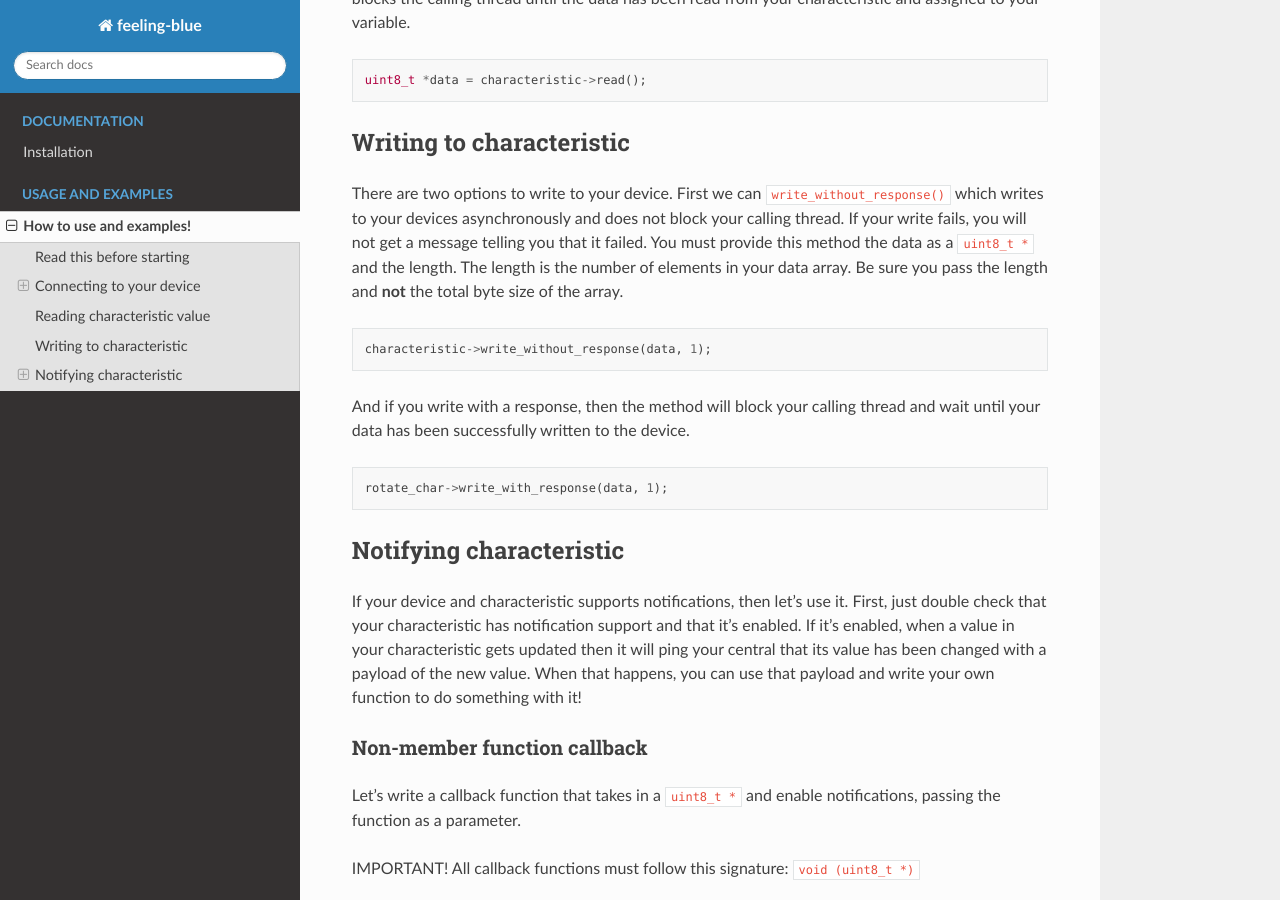
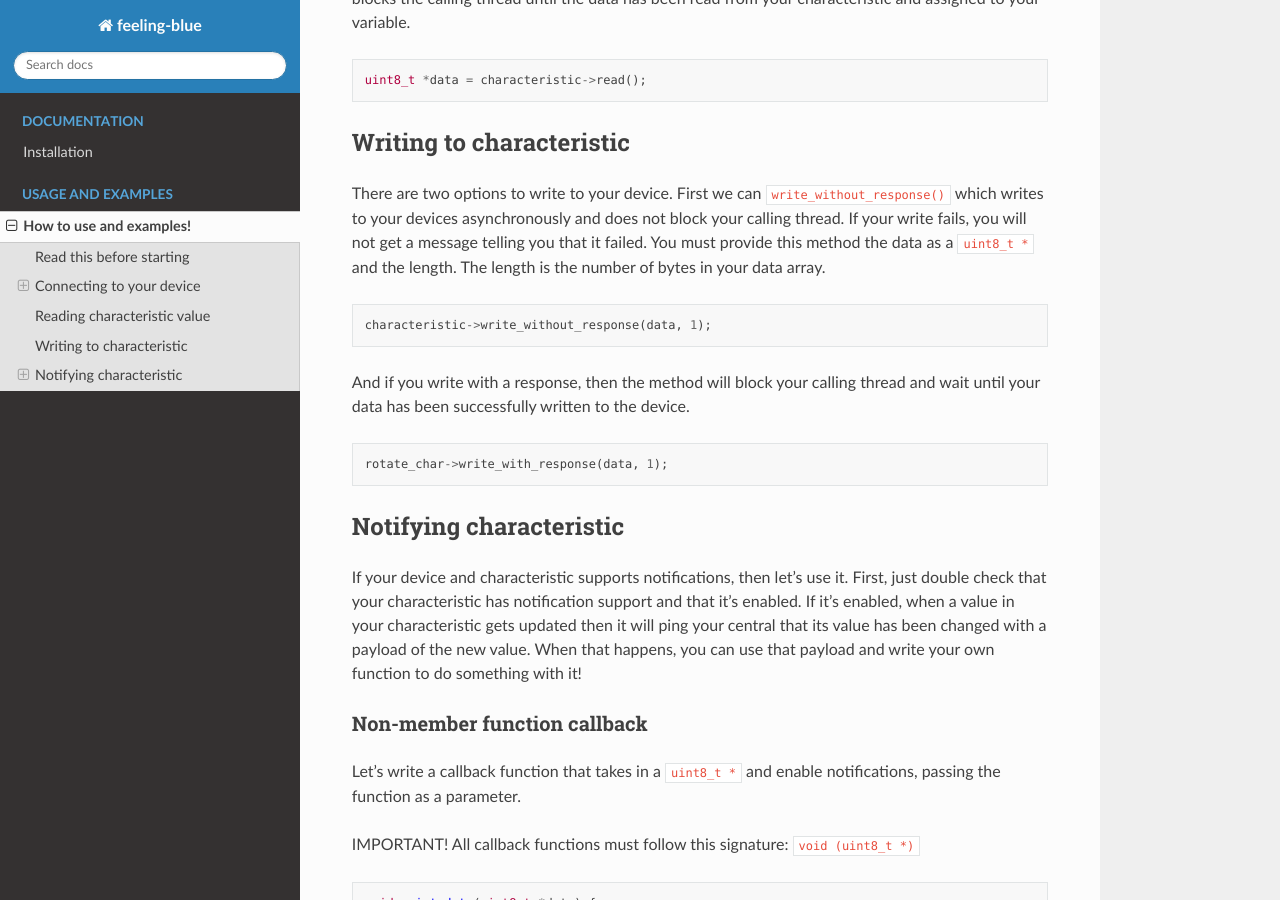
Before and after one commit to seanngpack/feeling-blue-cpp, a Sphinx documentation site: the page built from docs/demo/demo.rst, in a window 1280 px wide and 900 px high, scrolled down 2606 px. Built offline with Sphinx 7.4.7 and the Read the Docs theme 2.0.0, drawn with Linux system fonts in a browser that asks for light colours.

```diff
--- a/docs/demo/demo.rst
+++ b/docs/demo/demo.rst
@@ -124,7 +124,7 @@ Writing to characteristic
 There are two options to write to your device. First we can ``write_without_response()`` which writes to your
 devices asynchronously and does not block your calling thread. If your write fails, you will not get a message
 telling you that it failed. You must provide this method the data as a ``uint8_t *`` and the length. The length is the
-number of elements in your data array. Be sure you pass the length and **not** the total byte size of the array.
+number of bytes in your data array.
 
 .. code:: c++
 
```
Also changed, not shown: README.md (+1 -1 lines), .travis.yml, 2 other files.
